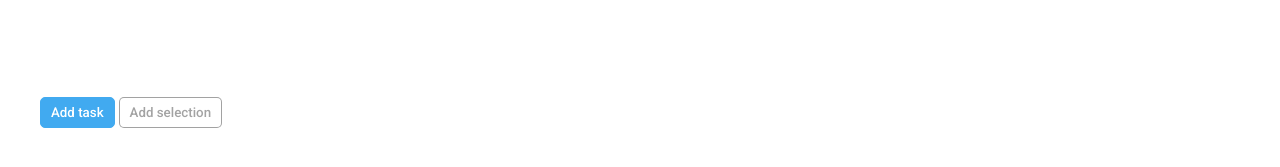
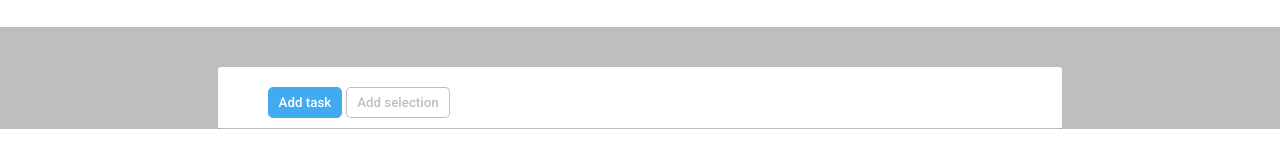
Before and after one commit to valeriobartoletti97/html-css-toboolist, a plain HTML site: page index.html in a window 1280 px wide. Shown: the part 93-260 px from the top of the page. Drawn offline with Linux system fonts and the light colour scheme.

Commit message:
buttons finished

```diff
--- a/css/style.css
+++ b/css/style.css
@@ -20,16 +20,15 @@ header{
 }
 
 main{
-    background-color: #0505055e;
+    background-color: #35323250;
+    padding-top: 20px;
 }
 
 .container{
     background-color: white;
-    margin-top: 100px;
-}
-
-section{
-    margin-left: 40px;
+    width: 66%;
+    margin: 20px auto;
+    border-radius: 3px;
 }
 
 .button{
@@ -44,7 +43,14 @@ section{
 }
 
 .button.white{
-    color: #0505055e;
-    border: 1px solid #0505055e;
+    color: #35323250;
+    border: 1px solid #35323250;
     background-color: white;
 }
+
+.buttons{
+    border-bottom: 1px solid #35323250;
+    padding-top: 20px;
+    padding-left: 50px;
+    padding-bottom: 10px;
+}
--- a/index.html
+++ b/index.html
@@ -1,29 +1,32 @@
 <!DOCTYPE html>
 <html lang="en">
   <head>
-    <meta charset="UTF-8">
-    <meta name="viewport" content="width=device-width, initial-scale=1.0">
-    <link rel="preconnect" href="https://fonts.googleapis.com">
-    <link rel="preconnect" href="https://fonts.gstatic.com" crossorigin>
-    <link href="https://fonts.googleapis.com/css2?family=Roboto:wght@500&display=swap" rel="stylesheet">
-    <link rel="stylesheet" href="css/style.css">
+    <meta charset="UTF-8" />
+    <meta name="viewport" content="width=device-width, initial-scale=1.0" />
+    <link rel="preconnect" href="https://fonts.googleapis.com" />
+    <link rel="preconnect" href="https://fonts.gstatic.com" crossorigin />
+    <link
+      href="https://fonts.googleapis.com/css2?family=Roboto:wght@500&display=swap"
+      rel="stylesheet"
+    />
+    <link rel="stylesheet" href="css/style.css" />
     <title>Toboolist</title>
   </head>
   <body>
     <!-- logo e scritta -->
     <header>
-        <img class="logo" src="img/Logo.png" alt="Logo">
+      <img class="logo" src="img/Logo.png" alt="Logo" />
       <h1>Toboolist</h1>
     </header>
 
-    <main class="bg-grey">
+    <main>
       <!-- contenitore -->
       <div class="container">
         <!-- bottoni -->
-            <section>
-                <input class="button blue" type="button" value="Add task">
-                <input class="button white" type="button" value="Add selection">
-            </section>
+        <div class="buttons">
+          <input class="button blue" type="button" value="Add task" />
+          <input class="button white" type="button" value="Add selection" />
+        </div>
         <!-- New task -->
         <section>
 
@@ -38,6 +41,5 @@
         </section>
       </div>
     </main>
-
   </body>
 </html>
```
Lines whose indentation alone changed are shown as unchanged.
